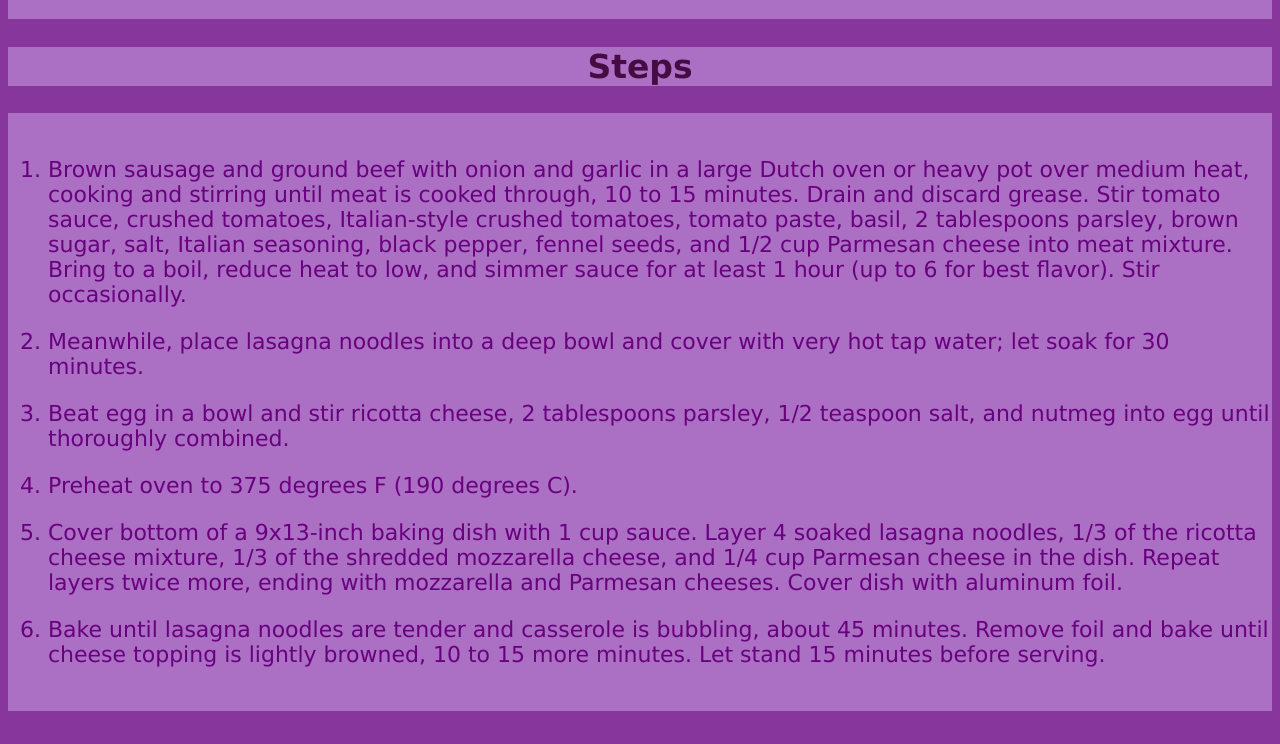
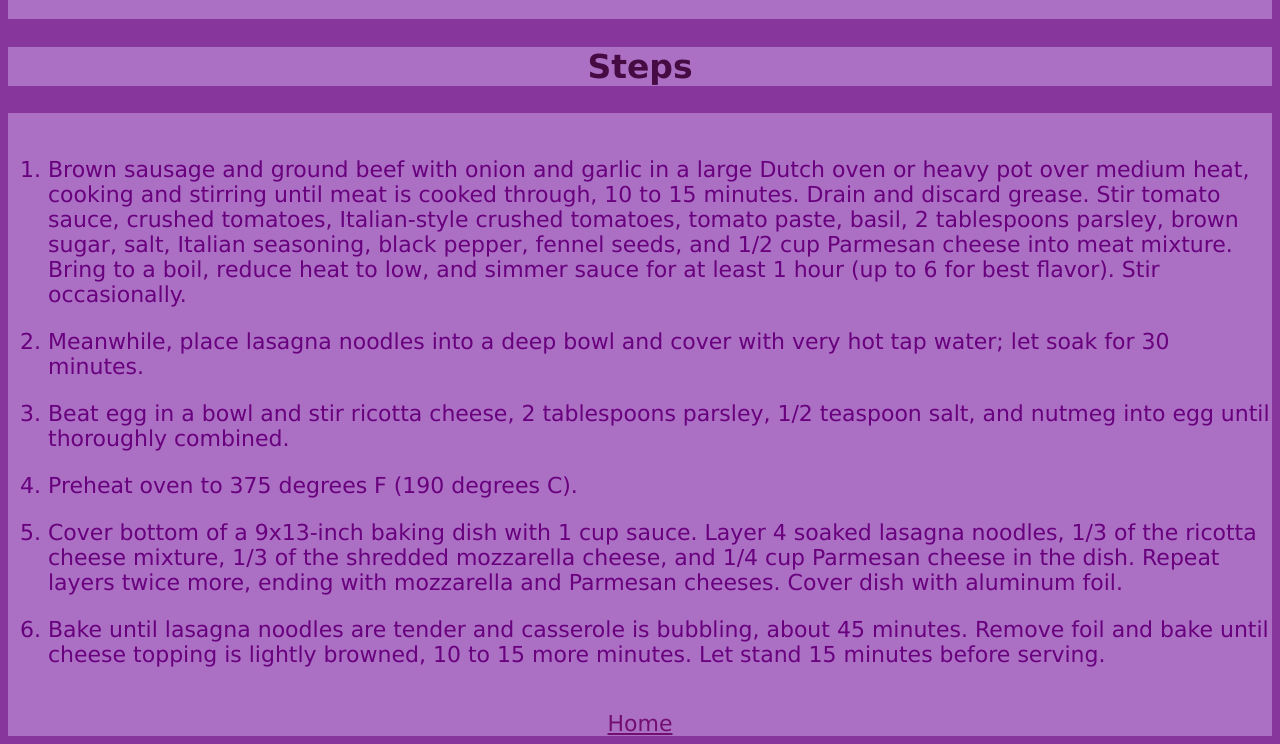
Before and after one commit to ruben-23/oddin-recipes, a plain HTML site: page recipes/lasagna.html in a window 1280 px wide. Shown: the part 1349-2093 px from the top of the page. Before the commit the page ends 2068 px from the top, so only its background shows below. Drawn offline with Linux system fonts and the light colour scheme.

Commit message:
Add link to main page

```diff
--- a/recipes/lasagna.html
+++ b/recipes/lasagna.html
@@ -70,6 +70,8 @@
         </div>
 
 
+        <div><a href="../index.html">Home</a></div>
+
     </body>
 
 </html>
```
Also changed, not shown: recipes/muffins.html (+1 -1 lines), recipes/pancakes.html (+2 -0 lines).
